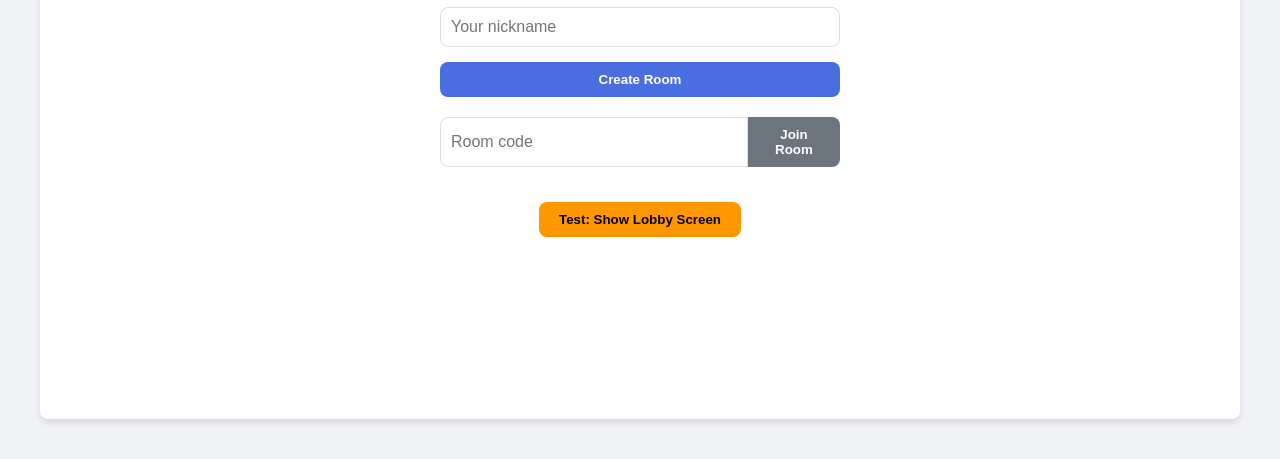
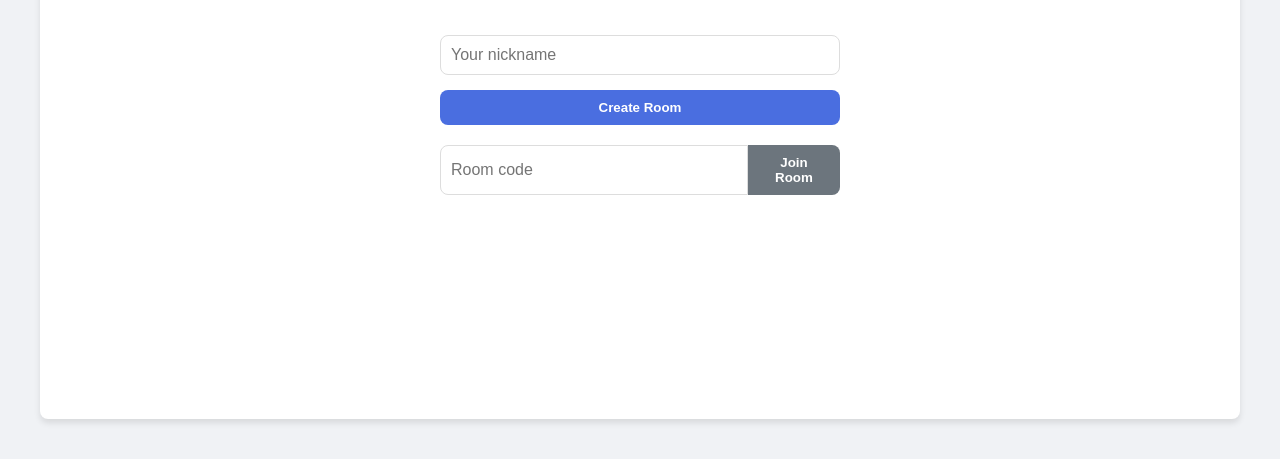
Before and after one commit to Nikamura/draw-something, a plain HTML site: page client/index.html in a window 1280 px wide. Shown: the part 341-800 px from the top of the page. Drawn offline with Linux system fonts and the light colour scheme.

Commit message:
Remove test button for debugging from the lobby screen UI and its associated event listener in JavaScript. This cleanup enhances code maintainability and improves the user interface by eliminating unnecessary elements.

```diff
--- a/client/index.html
+++ b/client/index.html
@@ -23,8 +23,6 @@
           <input type="text" id="room-code" placeholder="Room code" maxlength="6">
           <button id="join-room-btn" class="btn btn-secondary">Join Room</button>
         </div>
-        <!-- Test button for debugging -->
-        <button id="test-lobby-btn" class="btn" style="margin-top: 20px; background-color: #ff9800;">Test: Show Lobby Screen</button>
       </div>
     </div>
 
--- a/client/js/ui.js
+++ b/client/js/ui.js
@@ -86,15 +86,6 @@ class UI {
     const homeScreen = document.getElementById('home-screen');
     if (homeScreen) {
       homeScreen.classList.add('active');
-    }
-
-    // Test button for debugging
-    const testLobbyBtn = document.getElementById('test-lobby-btn');
-    if (testLobbyBtn) {
-      testLobbyBtn.addEventListener('click', () => {
-        console.log('Test button clicked, showing lobby screen');
-        this.showScreen('lobby');
-      });
     }
 
     // Copy room code button
```
